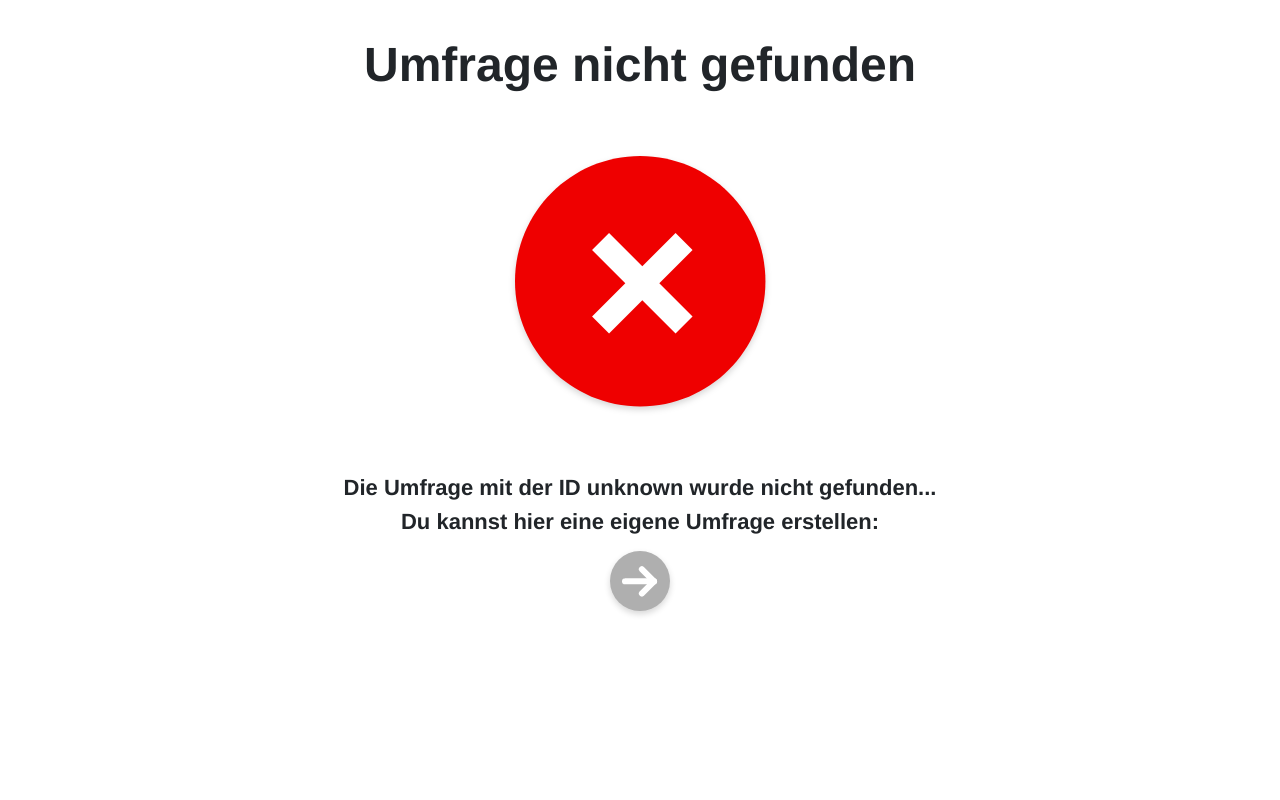
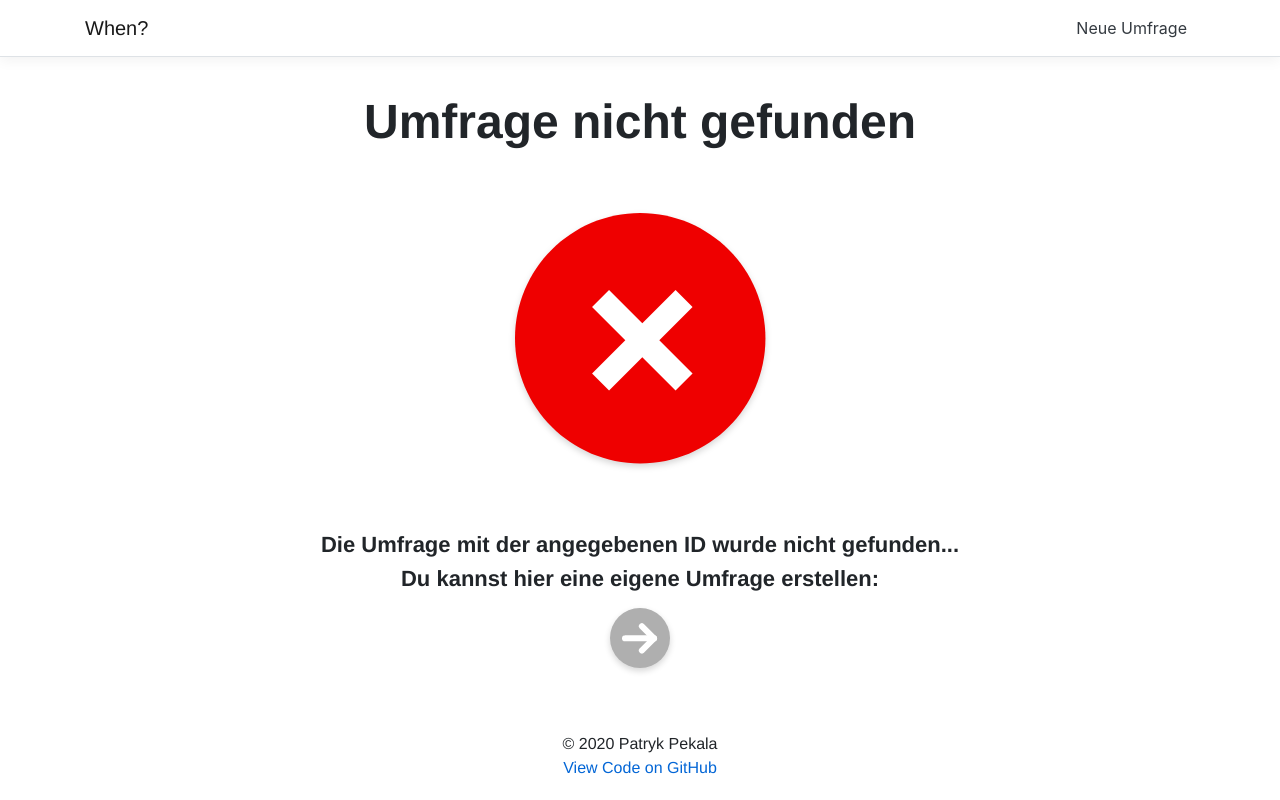
Before and after one commit to Paccos/When, a React (Create React App) app in the folder DateFinder/ClientApp/: page /404 in a window 1280 px wide. Built offline with nearby package versions, Linux system fonts and the light colour scheme.

Commit message:
Add (back) a navigation bar, footer and some nice branding

```diff
--- a/DateFinder/ClientApp/src/App.tsx
+++ b/DateFinder/ClientApp/src/App.tsx
@@ -6,18 +6,18 @@ import { Home } from './pages/Home';
 import { NewPoll } from './pages/NewPoll';
 import { Poll } from './pages/Poll';
 import { NotFound } from './pages/NotFound';
-import { BrowserRouter, Route, Switch } from 'react-router-dom';
+import { Route, Switch } from 'react-router-dom';
 
 const App = () => {
 	return (
-		<BrowserRouter>
+		<Layout>
 			<Switch>
 				<Route exact path="/" component={Home} />
 				<Route exact path="/new" component={NewPoll} />
 				<Route exact path="/404" component={NotFound} />
 				<Route path="/:pollId" component={Poll} />
 			</Switch>
-		</BrowserRouter>
+		</Layout>
 	);
 };
 
--- a/DateFinder/ClientApp/src/components/Layout.js
+++ b/DateFinder/ClientApp/src/components/Layout.js
@@ -5,12 +5,17 @@ import { NavMenu } from './NavMenu';
 export class Layout extends Component {
 	static displayName = Layout.name;
 
-  render () {
+	render() {
 		return (
 			<div>
 				<NavMenu />
 				<Container>
 					{this.props.children}
+					<footer>
+						© 2020 Patryk Pekala
+						<br />
+						<a href="youtube.com">View Code on GitHub</a>
+					</footer>
 				</Container>
 			</div>
 		);
--- a/DateFinder/ClientApp/src/components/NavMenu.js
+++ b/DateFinder/ClientApp/src/components/NavMenu.js
@@ -1,43 +1,56 @@
 import React, { Component } from 'react';
-import { Collapse, Container, Navbar, NavbarBrand, NavbarToggler, NavItem, NavLink } from 'reactstrap';
+import {
+	Collapse,
+	Container,
+	Navbar,
+	NavbarBrand,
+	NavbarToggler,
+	NavItem,
+	NavLink,
+} from 'reactstrap';
 import { Link } from 'react-router-dom';
 import './NavMenu.css';
 
 export class NavMenu extends Component {
 	static displayName = NavMenu.name;
 
-  constructor (props) {
+	constructor(props) {
 		super(props);
 
 		this.toggleNavbar = this.toggleNavbar.bind(this);
 		this.state = {
-      collapsed: true
+			collapsed: true,
 		};
 	}
 
-  toggleNavbar () {
+	toggleNavbar() {
 		this.setState({
-      collapsed: !this.state.collapsed
+			collapsed: !this.state.collapsed,
 		});
 	}
 
-  render () {
+	render() {
 		return (
 			<header>
-        <Navbar className="navbar-expand-sm navbar-toggleable-sm ng-white border-bottom box-shadow mb-3" light>
+				<Navbar
+					className="navbar-expand-sm navbar-toggleable-sm ng-white border-bottom box-shadow mb-3"
+					light
+				>
 					<Container>
-            <NavbarBrand tag={Link} to="/">DateFinder</NavbarBrand>
+						<NavbarBrand tag={Link} to="/" className="when">
+							When?
+						</NavbarBrand>
 						<NavbarToggler onClick={this.toggleNavbar} className="mr-2" />
-            <Collapse className="d-sm-inline-flex flex-sm-row-reverse" isOpen={!this.state.collapsed} navbar>
+						<Collapse
+							className="d-sm-inline-flex flex-sm-row-reverse"
+							isOpen={!this.state.collapsed}
+							navbar
+						>
 							<ul className="navbar-nav flex-grow">
 								<NavItem>
-                  <NavLink tag={Link} className="text-dark" to="/">Home</NavLink>
-                </NavItem>
-                <NavItem>
-                  <NavLink tag={Link} className="text-dark" to="/counter">Counter</NavLink>
-                </NavItem>
-                <NavItem>
-                  <NavLink tag={Link} className="text-dark" to="/fetch-data">Fetch data</NavLink>
+									<NavLink tag={Link} className="text-dark" to="/new">
+										Neue Umfrage
+									</NavLink>
 								</NavItem>
 							</ul>
 						</Collapse>
--- a/DateFinder/ClientApp/src/custom.css
+++ b/DateFinder/ClientApp/src/custom.css
@@ -7,8 +7,14 @@ code {
 	color: #e01a76;
 }
 
+.when {
+	font-family: 'Helvetica Neue', 'Roboto', sans-serif;
+	font-weight: 200;
+	display: inline;
+}
+
 .main {
-	margin: 36px;
+	margin: 36px 0;
 }
 
 .btn-primary {
@@ -38,6 +44,14 @@ h3.subtitle {
 	margin: 48px;
 }
 
+.titleHeading > * {
+	margin-bottom: 8px;
+}
+
+.titleHeading > input {
+	margin-top: 32px;
+}
+
 input[type='text'] {
 	border-radius: 8px;
 	border-color: #afafaf;
@@ -57,6 +71,14 @@ input[type='text'].error::placeholder {
 	color: red;
 }
 
+footer {
+	font-family: 'Helvetica Neue', 'Roboto', sans-serif;
+	font-weight: 300;
+	font-size: 16px;
+	text-align: center;
+	margin-top: 64px;
+}
+
 @media (max-width: 480px) {
 	.main {
 		margin: 16px;
--- a/DateFinder/ClientApp/src/pages/NotFound.tsx
+++ b/DateFinder/ClientApp/src/pages/NotFound.tsx
@@ -6,7 +6,7 @@ import { SubmitButton } from '../components/SubmitButton';
 import styles from './NotFound.module.css';
 import crossLarge from '../images/CrossLarge.png';
 
-export const NotFound = (props: { pollId: string }) => {
+export const NotFound = () => {
 	const history = useHistory();
 
 	return (
@@ -14,8 +14,7 @@ export const NotFound = (props: { pollId: string }) => {
 			<h1 className="title">Umfrage nicht gefunden</h1>
 			<img src={crossLarge} alt="Not found" className={styles.notFoundImage} />
 			<h3 className="subtitle">
-				Die Umfrage mit der ID {props.pollId ?? 'unknown'} wurde nicht
-				gefunden...
+				Die Umfrage mit der angegebenen ID wurde nicht gefunden...
 			</h3>
 			<h3 className="subtitle">
 				Du kannst hier eine eigene Umfrage erstellen:
--- a/DateFinder/ClientApp/src/pages/Poll.tsx
+++ b/DateFinder/ClientApp/src/pages/Poll.tsx
@@ -317,7 +317,10 @@ export const Poll = () => {
 	return (
 		<div className="main">
 			<div className="titleHeading">
-				<h1 className="title">{pollTitle}</h1>
+				<h1 className="title">
+					{pollTitle}
+					<p className="when">, When?</p>
+				</h1>
 				<h3 className="subtitle">Umfrage von {pollAuthor}</h3>
 				<input
 					className={usernameEmptyError ? 'error' : ''}
```
Lines whose indentation alone changed are shown as unchanged.
